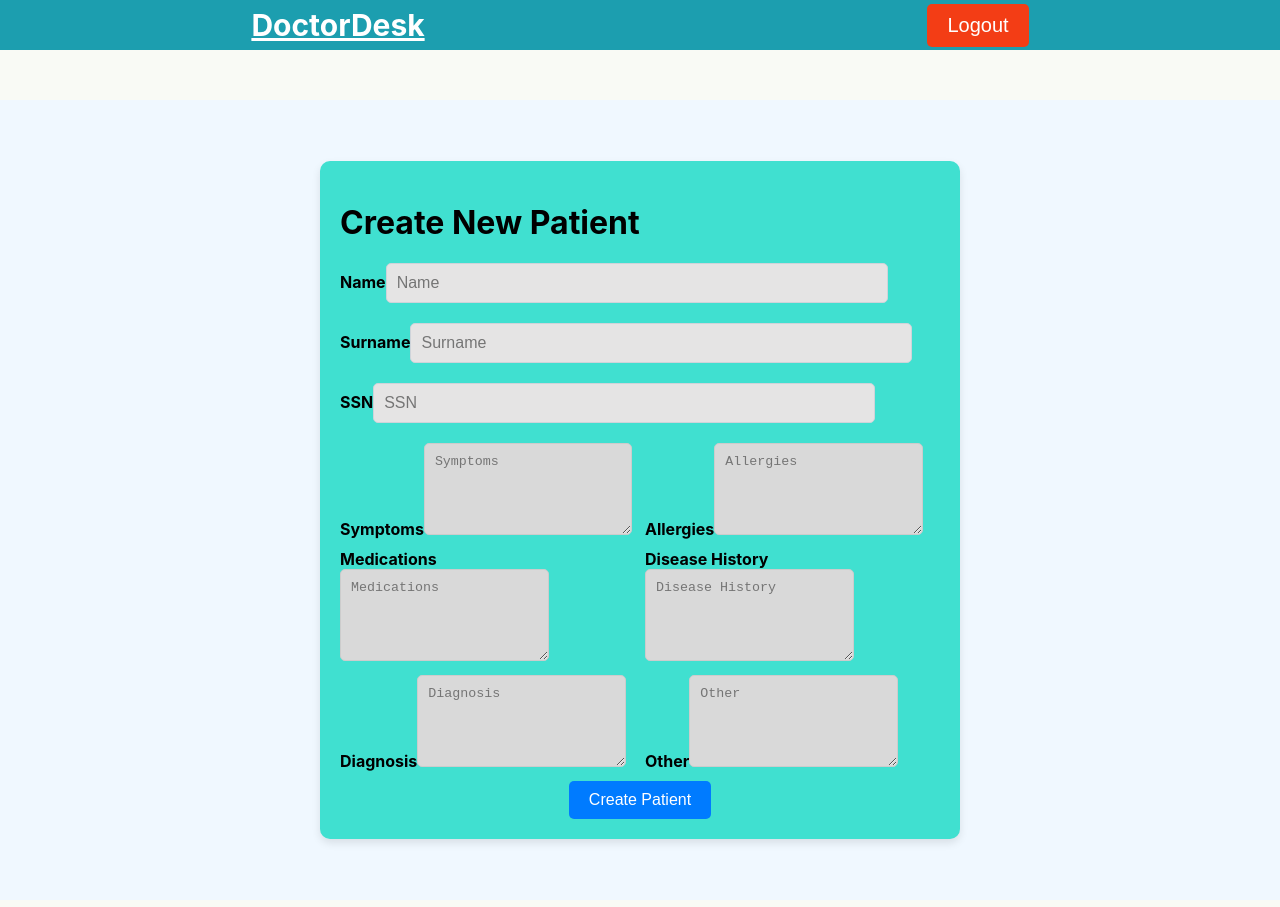
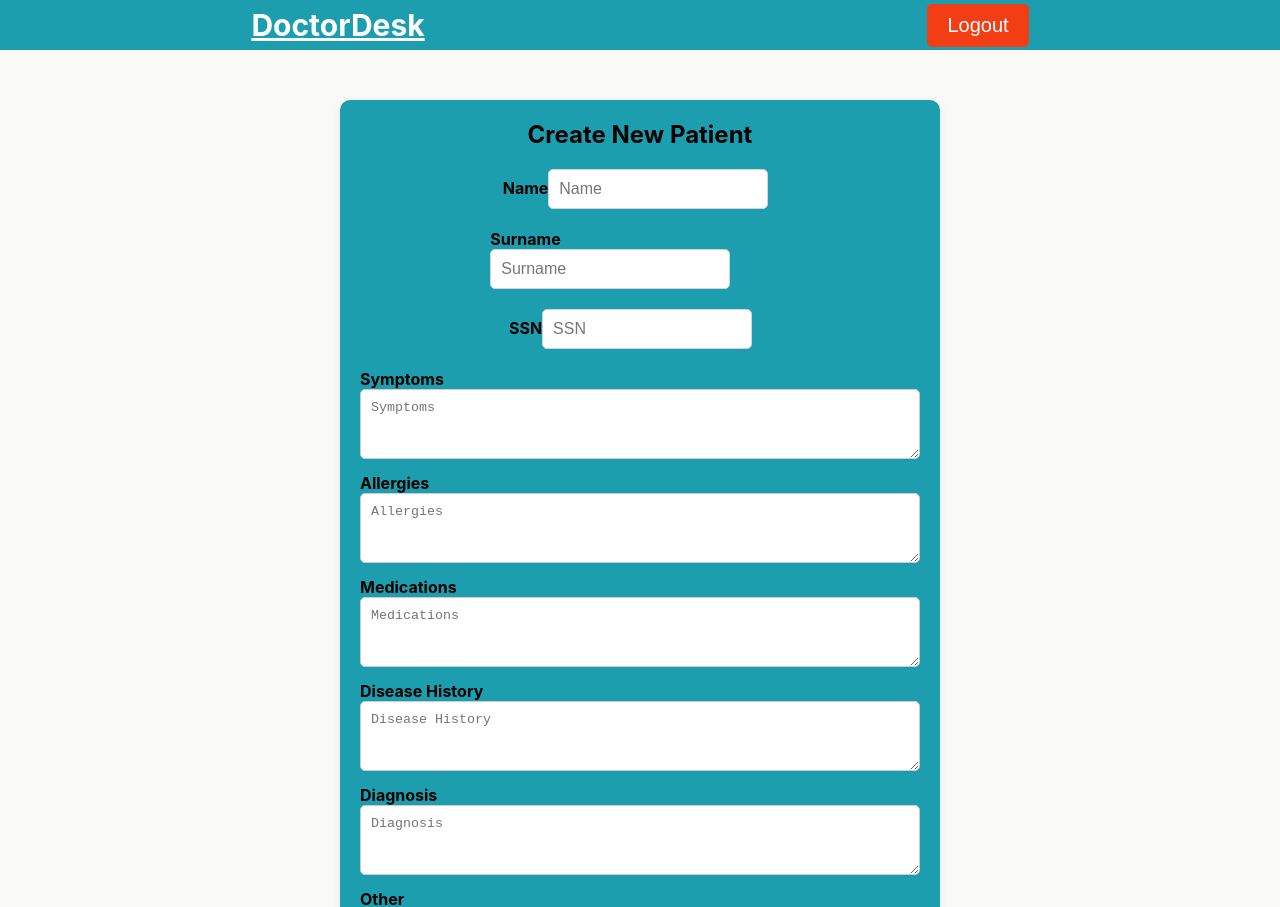
Before and after one commit to AchmetCh/doctordesk, a React (Create React App) app in the folder client/: page /createpatient in a window 1280 px wide. Shown: the top 907 px of the page. Built offline with nearby package versions, Linux system fonts and the light colour scheme; sample sign-in values are in the browser's storage.

Commit message:
some css is done

```diff
--- a/client/package.json
+++ b/client/package.json
@@ -4,6 +4,7 @@
   "homepage": "http://team1.shaheroes.online/",
   "private": true,
   "dependencies": {
+    "@babel/plugin-proposal-private-property-in-object": "^7.21.11",
     "@testing-library/jest-dom": "^5.17.0",
     "@testing-library/react": "^13.4.0",
     "@testing-library/user-event": "^13.5.0",
--- a/client/src/components/NewPatientForm.css
+++ b/client/src/components/NewPatientForm.css
@@ -3,33 +3,57 @@
   display: flex;
   justify-content: center;
   align-items: center;
-    height: 100vh;
-    margin-top:100px;
-    margin-bottom: 100px;
+  padding-top: 50px; /* Margin for the navbar */
+  box-sizing: border-box;
+  padding-left: 20px;
+  padding-right: 20px;
 }
 
 /* Card styling */
 .form-card {
-    background-color: #40e0d0;
+  background-color: #1C9EAF;
   border-radius: 10px;
   padding: 20px;
   box-shadow: 0 4px 8px rgba(0, 0, 0, 0.1);
-    width: 600px; /* Increased width */
+  width: 100%;
+  max-width: 600px;
+  box-sizing: border-box;
+  display: flex;
+  flex-direction: column;
+  align-items: center;
+}
+
+/* Form header styling */
+.form-header {
+  font-size: 24px;
+  font-weight: bold;
+  margin-bottom: 20px;
+  text-align: center;
 }
 
 /* Form styling */
 form {
-    display: grid;
-    grid-template-columns: 1fr;
+  display: flex;
+  flex-direction: column;
+  align-items: center;
   gap: 10px;
+  width: 100%;
+}
+
+.form-group {
+  display: flex;
+  flex-direction: column;
+  width: 100%;
+  max-width: 500px;
 }
 
 form input, form textarea {
-    width: calc(100% - 20px);
+  width: 100%;
   padding: 10px;
   border: 1px solid #ccc;
   border-radius: 5px;
-    margin: 0 auto;
+  box-sizing: border-box;
+  background-color: #ffffff; /* White background for inputs */
 }
 
 /* Label styling */
@@ -40,16 +64,17 @@
 
 /* Symptoms and other fields grid styling */
 .form-grid {
-    display: grid;
-    grid-template-columns: 1fr 1fr;
+  display: flex;
+  flex-direction: column;
   gap: 10px;
+  width: 100%;
 }
 
 /* Submit button styling */
 form button {
   width: fit-content;
   padding: 10px 20px;
-    background-color: #007bff;
+  background-color: #0c474f;
   color: white;
   border: none;
   border-radius: 5px;
@@ -60,65 +85,23 @@
 form button:hover {
   background-color: #0056b3;
 }
-  /* General container styling */
-.form-container {
-    display: flex;
-    justify-content: center;
-    align-items: center;
-    height: 100vh;
-    background-color: #f0f8ff;
-    margin-top:50px;
-  }
 
-  /* Card styling */
+/* Responsive adjustments */
+@media (max-width: 600px) {
   .form-card {
-    background-color: #40e0d0;
-    border-radius: 10px;
-    padding: 20px;
-    box-shadow: 0 4px 8px rgba(0, 0, 0, 0.1);
-    width: 600px; /* Increased width */
-  }
-
-  /* Form styling */
-  form {
-    display: grid;
-    grid-template-columns: 1fr;
-    gap: 10px;
+      width: 100%;
+      padding: 10px;
   }
 
   form input, form textarea {
-    width: calc(70% - 20px);
-    padding: 10px;
-    border: 1px solid #ccc;
-    border-radius: 5px;
-    margin: 0 auto;
+      width: 100%;
   }
 
-  /* Label styling */
   form label {
-    font-weight: bold;
-    margin-bottom: 5px;
+      width: 100%;
   }
 
-  /* Symptoms and other fields grid styling */
   .form-grid {
-    display: grid;
-    grid-template-columns: 1fr 1fr;
-    gap: 10px;
+      width: 100%;
   }
-
-  /* Submit button styling */
-  form button {
-    width: fit-content;
-    padding: 10px 20px;
-    background-color: #007bff;
-    color: white;
-    border: none;
-    border-radius: 5px;
-    cursor: pointer;
-    margin: 0 auto; /* Centers the button */
 }
-
-  form button:hover {
-    background-color: #0056b3;
-  }
--- a/client/src/components/NewPatientForm.js
+++ b/client/src/components/NewPatientForm.js
@@ -4,7 +4,8 @@ import { useNavigate } from 'react-router-dom';
 import { ToastContainer, toast } from 'react-toastify';
 import 'react-toastify/dist/ReactToastify.css';
 import NavBar from './NavBar';
-import './NewPatientForm.css'
+import './NewPatientForm.css';
+
 const NewPatientForm = () => {
   const [formData, setFormData] = useState({
     name: '',
@@ -19,27 +20,28 @@ const NewPatientForm = () => {
   });
 
   const navigate = useNavigate();
-  const ToastSuccessful = () => toast("Patient created Successful!");
+  const ToastSuccessful = () => toast("Patient created Successfully!");
   const ToastNotCreated = () => toast("Patient Failed to create!");
+
   const handleChange = (e) => {
     const { name, value } = e.target;
     setFormData({ ...formData, [name]: value });
   };
 
   const apiUrl = 'http://localhost:8000';
-  const apiOnline = 'https://doctordesk.onrender.com'
+  const apiOnline = 'https://doctordesk.onrender.com';
 
   const handleSubmit = async (e) => {
     e.preventDefault();
     try {
       const response = await axios.post(`${apiOnline}/api/create`, formData);
       if (response.status === 201) {
-        alert('Patient created successfully');
+        ToastSuccessful();
         navigate('/searchPatient');
       }
     } catch (error) {
       console.error(error);
-      alert('Failed to create patient');
+      ToastNotCreated();
     }
   };
 
@@ -47,10 +49,10 @@ const NewPatientForm = () => {
     <div className="form-container">
       <ToastContainer /> {/* Toast mesajlarını göstermek için ToastContainer bileşeni */}
       <div className="form-card">
-        <h1>Create New Patient</h1>
+        <div className="form-header">Create New Patient</div>
         <form onSubmit={handleSubmit}>
           <div>
-            <label>Name</label>
+            <label htmlFor="name">Name</label>
             <input
               type="text"
               name="name"
@@ -61,7 +63,7 @@ const NewPatientForm = () => {
             />
           </div>
           <div>
-            <label>Surname</label>
+            <label htmlFor="surname">Surname</label>
             <input
               type="text"
               name="surname"
@@ -72,7 +74,7 @@ const NewPatientForm = () => {
             />
           </div>
           <div>
-            <label>SSN</label>
+            <label htmlFor="ssn">SSN</label>
             <input
               type="text"
               pattern="[0-9]*" /* only numbers input */
@@ -86,7 +88,7 @@ const NewPatientForm = () => {
           </div>
           <div className="form-grid">
             <div>
-              <label>Symptoms</label>
+              <label htmlFor="symptoms">Symptoms</label>
               <textarea
                 name="symptoms"
                 value={formData.symptoms}
@@ -95,7 +97,7 @@ const NewPatientForm = () => {
               />
             </div>
             <div>
-              <label>Allergies</label>
+              <label htmlFor="allergies">Allergies</label>
               <textarea
                 name="allergies"
                 value={formData.allergies}
@@ -104,7 +106,7 @@ const NewPatientForm = () => {
               />
             </div>
             <div>
-              <label>Medications</label>
+              <label htmlFor="medications">Medications</label>
               <textarea
                 name="medications"
                 value={formData.medications}
@@ -113,7 +115,7 @@ const NewPatientForm = () => {
               />
             </div>
             <div>
-              <label>Disease History</label>
+              <label htmlFor="disease_history">Disease History</label>
               <textarea
                 name="disease_history"
                 value={formData.disease_history}
@@ -122,7 +124,7 @@ const NewPatientForm = () => {
               />
             </div>
             <div>
-              <label>Diagnosis</label>
+              <label htmlFor="diagnosis">Diagnosis</label>
               <textarea
                 name="diagnosis"
                 value={formData.diagnosis}
@@ -131,7 +133,7 @@ const NewPatientForm = () => {
               />
             </div>
             <div>
-              <label>Other</label>
+              <label htmlFor="other">Other</label>
               <textarea
                 name="other"
                 value={formData.other}
@@ -143,7 +145,7 @@ const NewPatientForm = () => {
           <button type="submit">Create Patient</button>
         </form>
       </div>
-      <ToastContainer/>
+      <ToastContainer />
     </div>
   );
 };
```
Also changed, not shown: 1 other file (tests, documents, lock files or other folders). Lines whose indentation alone changed are shown as unchanged.
